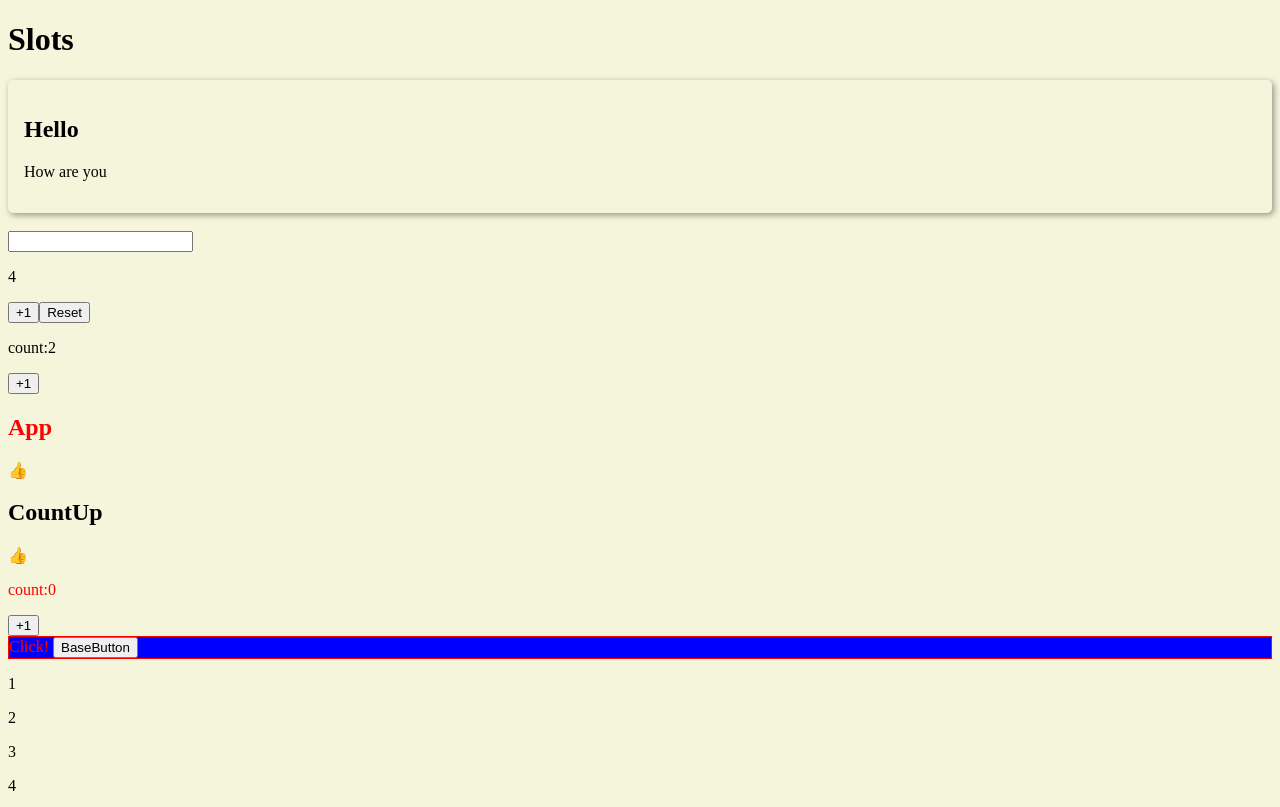
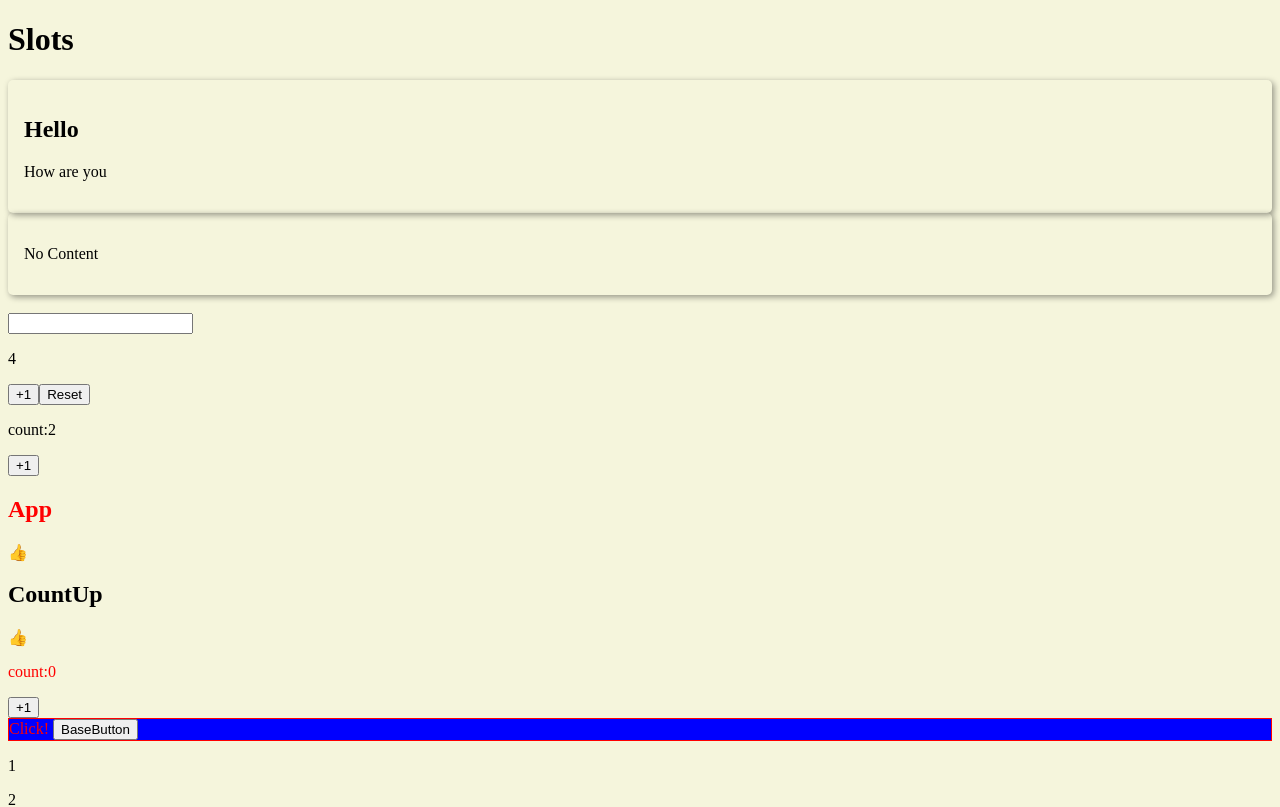
Before and after one commit to reo0306/vue-practise, a Vue app in the folder vue-lesson/: page / in a window 1280 px wide. Shown: the top 807 px of the page. Built offline with nearby package versions, Linux system fonts and the light colour scheme; the HTML template or start-up script is replaced by a standard one.

Commit message:
update slot

```diff
--- a/vue-lesson/src/App.vue
+++ b/vue-lesson/src/App.vue
@@ -147,6 +147,7 @@ onMounted(() => {
     <h2>Hello</h2>
     <p>How are you</p>
   </BaseCard>
+  <BaseCard />
   <br>
   <input ref="user-input" type="text" />
 
--- a/vue-lesson/src/components/BaseCard.vue
+++ b/vue-lesson/src/components/BaseCard.vue
@@ -3,7 +3,9 @@
 
 <template>
   <div>
-    <slot />
+    <slot>
+      <p>No Content</p>
+    </slot>
   </div>
 </template>
 
```
